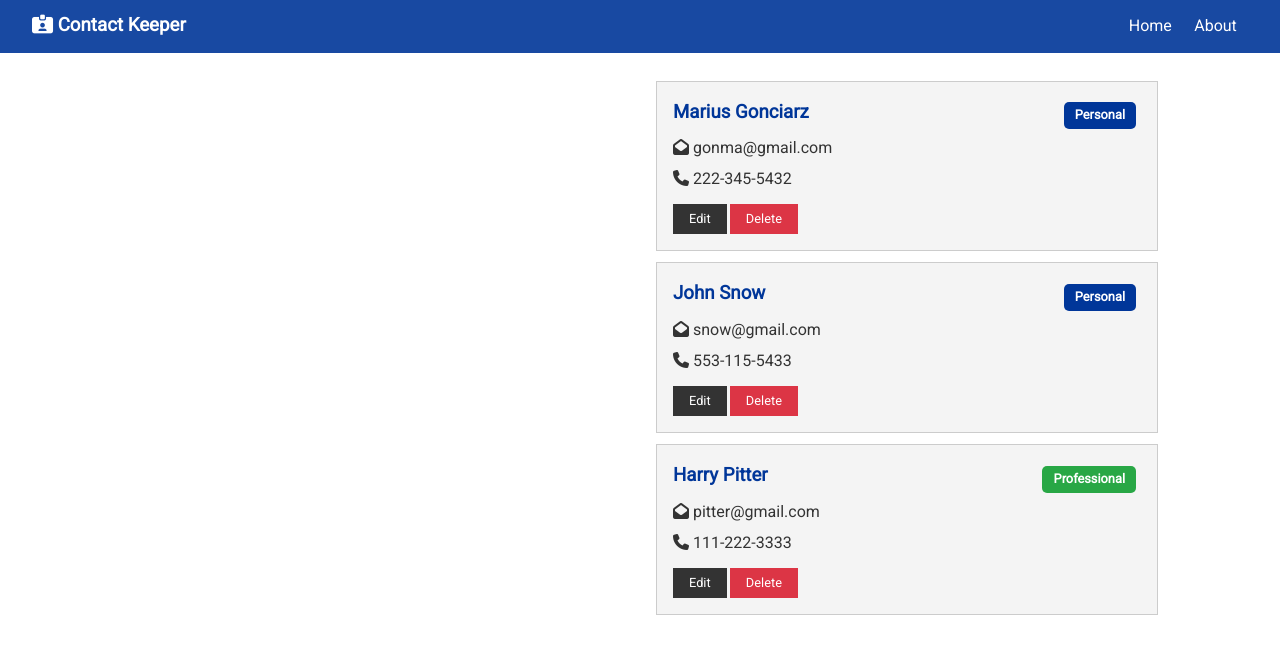
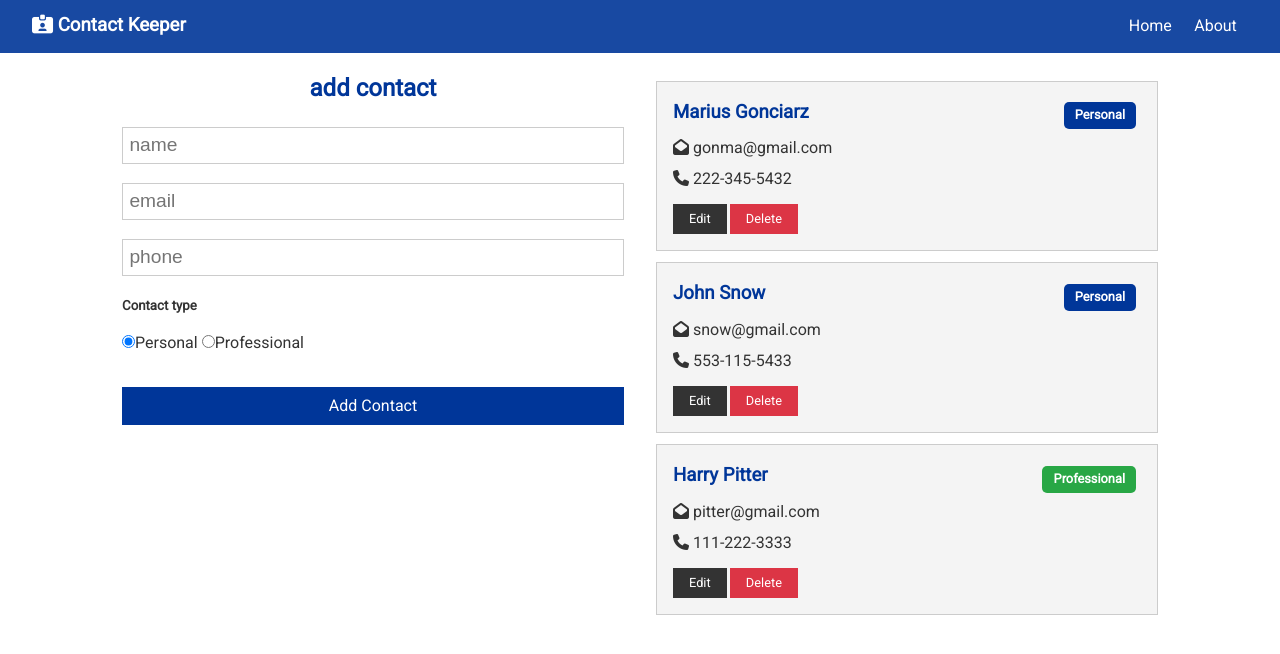
Before and after one commit to klauza/a-keeper-of-contacts, a React (Create React App) app in the folder client/: page / in a window 1280 px wide. Shown: the top 654 px of the page. Built offline with nearby package versions, Linux system fonts and the light colour scheme; the HTML template or start-up script is replaced by a standard one.

Commit message:
adding contact form

```diff
--- /dev/null
+++ b/client/src/components/contacts/ContactForm.js
@@ -0,0 +1,32 @@
+import React, { useState } from 'react'
+
+const ContactForm = () => {
+  const [contact, setContact] = useState({
+    name: '',
+    email: '',
+    phone: '',
+    type: 'personal' // default val
+  });
+
+  const { name, email, phone, type } = contact;
+
+  const onChange = (e) => {
+    setContact({ ...contact, [e.target.name]: e.target.value }); // copy ... the current array.
+  }
+
+  return (
+    <form>
+      <h2 className="text-primary">add contact</h2>
+      <input type="text" placeholder="name" name="name" value={name} onchange={onChange} />
+      <input type="email" placeholder="email" name="email" value={email} onchange={onChange} />
+      <input type="text" placeholder="phone" name="phone" value={phone} onchange={onChange} />
+      <h5>Contact type</h5>
+      <input type="radio" name="type" value="personal" checked={type === 'personal'} />Personal{' '}
+      <input type="radio" name="type" value="professional" checked={type === 'professional'} />Professional{' '}
+      <div>
+        <input type="submit" value="Add Contact" className="btn btn-primary btn-block" />
+      </div>
+    </form>
+  )
+}
+export default ContactForm
--- a/client/src/components/pages/Home.js
+++ b/client/src/components/pages/Home.js
@@ -1,11 +1,12 @@
 import React from 'react';
 import Contacts from '../contacts/Contacts';
+import ContactForm from '../contacts/ContactForm';
 
 const Home = () => {
   return (
     <div className="grid-2">
       <div>
-        {/* contactForm goes here */}
+        <ContactForm />
       </div>
       <div>
         <Contacts />
```
